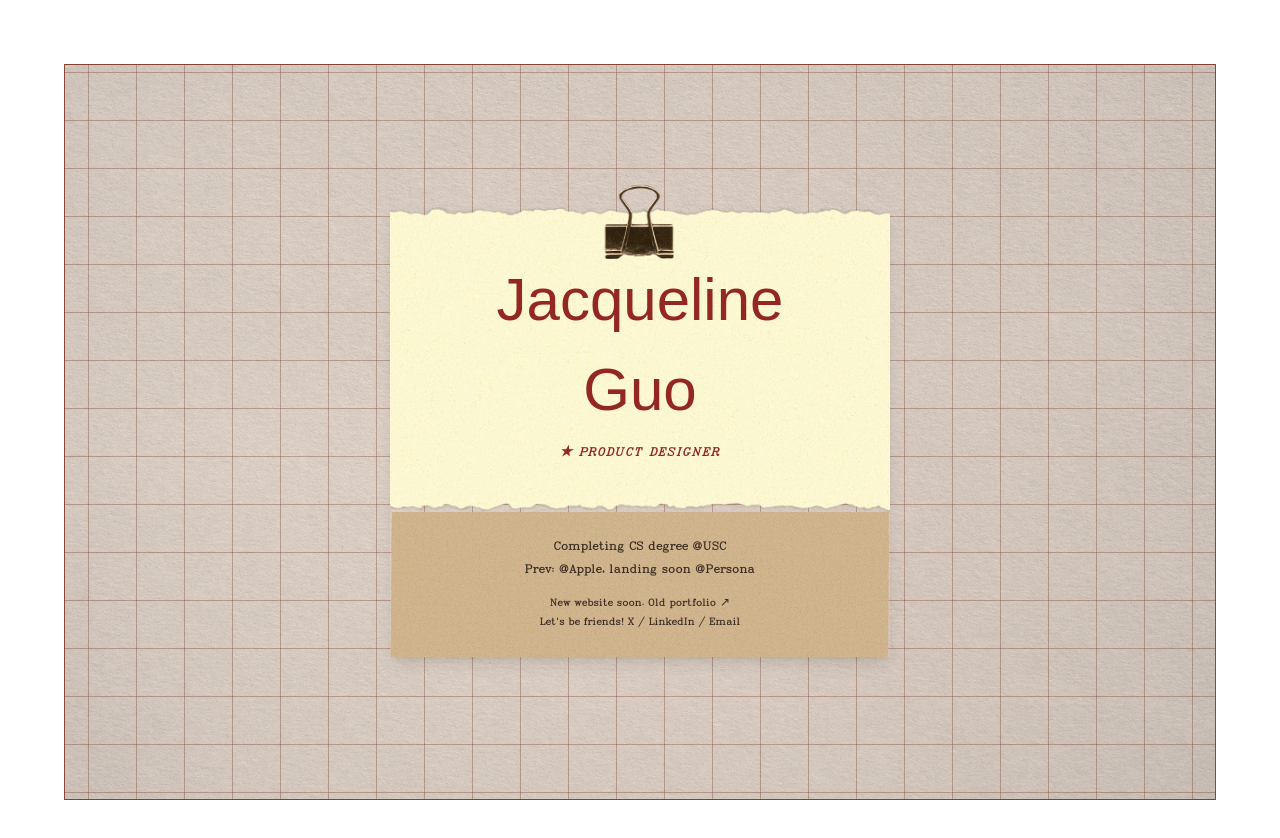
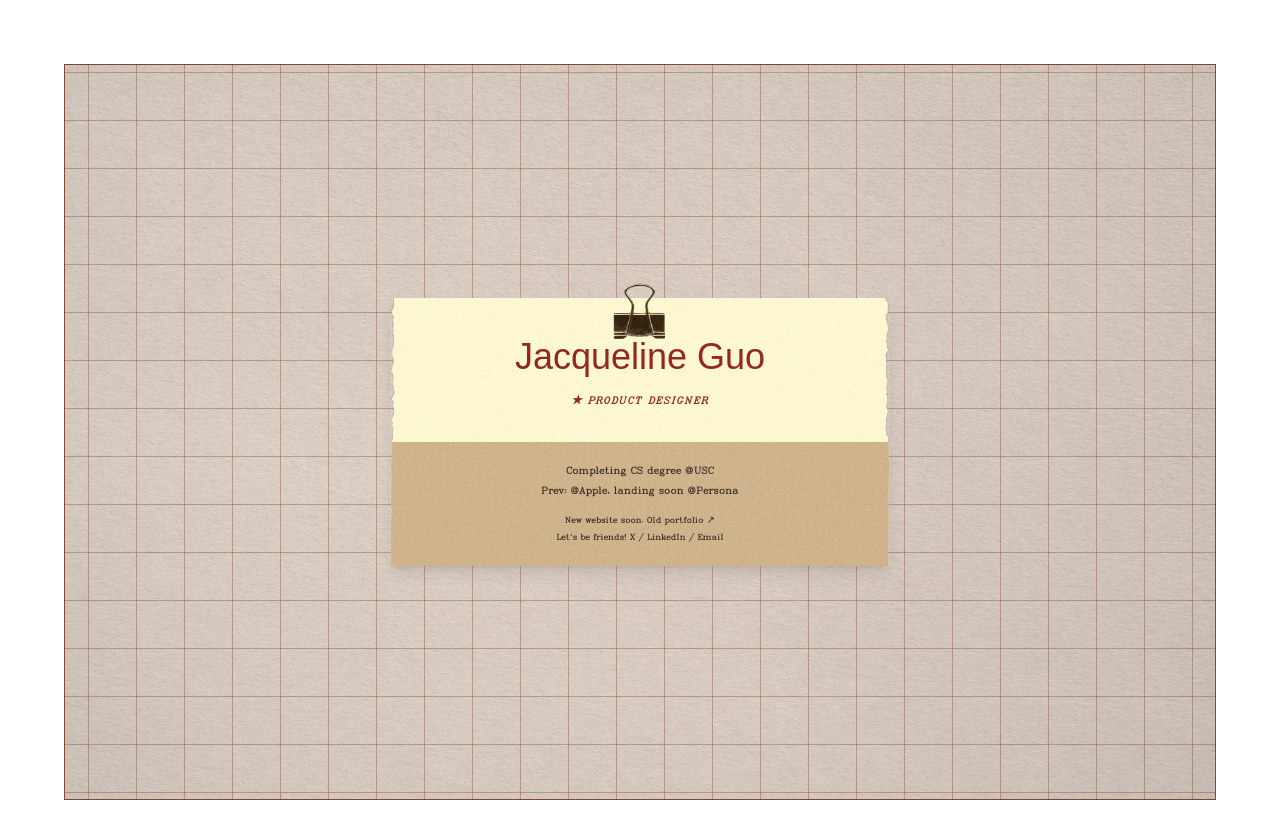
Before and after one commit to jacquelineguo7/portfolio, a Next.js app: page / in a window 1280 px wide. Shown: the top 838 px of the page. Built offline with nearby package versions, Linux system fonts and the light colour scheme; a web font is replaced by a local one.

Commit message:
cleaning up code

```diff
--- a/app/globals.css
+++ b/app/globals.css
@@ -1,9 +1,7 @@
 @import "tailwindcss";
 
-/* Import Hershey-Noailles fonts from local files */
 @font-face {
   font-family: 'Hershey Noailles';
-  /* Changed from external URL to local file path */
   src: url('/fonts/Hershey-Noailles-Times-Duplex-Italic-Regular.woff') format('woff');
   font-weight: 400;
   font-style: italic;
@@ -12,7 +10,6 @@
 
 @font-face {
   font-family: 'Hershey Noailles';
-  /* Changed from external URL to local file path */
   src: url('/fonts/Hershey-Noailles-Times-Duplex-Bold.woff') format('woff');
   font-weight: 700;
   font-style: normal;
@@ -23,8 +20,6 @@
   --background: #ffffff;
   --foreground: #171717;
   --font-hershey: 'Hershey Noailles', serif;
-
-  /* Custom color tokens */
   --ketchup-red: #932823;
   --dark-brown: #3B2D24;
   --flame-burgundy: #762A1A;
@@ -38,8 +33,6 @@
   --font-sans: var(--font-geist-sans);
   --font-mono: var(--font-geist-mono);
   --font-monsieur: var(--font-monsieur);
-
-  /* Register custom colors for Tailwind */
   --color-ketchup-red: var(--ketchup-red);
   --color-dark-brown: var(--dark-brown);
 }
@@ -55,40 +48,26 @@ body {
   background: var(--background);
   color: var(--foreground);
   font-family: Arial, Helvetica, sans-serif;
-  /* Remove default margin */
   margin: 0;
   padding: 0;
-  /* Prevent scrolling but allow content to fit */
-  overflow-x: hidden;
-  overflow-y: hidden;
+  overflow: hidden;
   height: 100vh;
   width: 100vw;
 }
 
-/* Grid background - now uses an actual image instead of CSS pattern */
-.grid-background {
-  background-color: #E5DDD5;
-  /* Background image will be set here - you can add your grid image */
-  background-image: url('/assets/grid-background.png');
-  background-size: cover;
-  background-position: center center;
-  background-repeat: no-repeat;
-}
-
-/* Paper texture backgrounds */
-.yellow-paper {
-  background-image: url('/assets/yellow-paper.png');
+.paper-texture {
   background-size: cover;
   background-position: center;
 }
 
+.yellow-paper {
+  background-image: url('/assets/yellow-paper.png');
+}
+
 .kraft-paper {
   background-image: url('/assets/kraft-paper.png');
-  background-size: cover;
-  background-position: center;
 }
 
-/* Custom font family classes */
 .font-monsieur {
   font-family: var(--font-monsieur), cursive;
 }
@@ -97,59 +76,31 @@ body {
   font-family: var(--font-hershey), serif;
 }
 
-/* Landing page component styles */
-/* Grid div - now the outer container with grid pattern, texture, and padding */
 .grid-div {
-  /* Calculate size to fit within viewport including margins */
-  /* Mobile: 2rem margin on top, left, right (0 on bottom) */
-  /* So height = 100vh - 2rem (top margin), width = 100vw - 4rem (left + right margins) */
   height: calc(100vh - 2rem);
   width: calc(100vw - 4rem);
-  /* Ensure it never exceeds these dimensions */
   max-height: calc(100vh - 2rem);
   max-width: calc(100vw - 4rem);
-
-  /* Page background: lighter beige + paper texture */
-  /* Lighter beige to compensate for multiply darkening */
   background-color: #F0E8E0;
-  /* Paper texture overlay across entire window */
   background-image:
-    /* Grid pattern on top */
     linear-gradient(to right, var(--flame-burgundy-32) 1px, transparent 1px),
     linear-gradient(to bottom, var(--flame-burgundy-32) 1px, transparent 1px),
-    /* Paper texture underneath */
     url('/assets/paper234l-texture.jpg');
-
-  /* Grid pattern size */
   background-size: 48px 48px, 48px 48px, cover;
-  /* Center the grid pattern */
   background-position: center center, center center, center;
-  /* Fixed attachment locks texture to viewport - won't move during scroll/resize */
   background-attachment: scroll, scroll, fixed;
   background-repeat: repeat, repeat, no-repeat;
-  /* Multiply blend mode - texture will darken what's underneath */
   background-blend-mode: normal, normal, multiply;
-
-  /* Flexbox to center content */
   display: flex;
   align-items: center;
   justify-content: center;
-
-  /* Outer margin - thicker on top/left/right, none on bottom */
-  /* Margin only on top, right, left (not bottom) - mobile screens */
   margin: 2rem 2rem 0 2rem;
   box-sizing: border-box;
-
-  /* Border for the grid div */
   border: 1px solid var(--flame-burgundy-84);
-
-  /* Position relative so content-wrapper can be positioned */
   position: relative;
 }
 
-/* Content wrapper - sits on top of grid */
 .content-wrapper {
-  /* Position relative so it sits on top of grid-div */
   position: relative;
   z-index: 10;
   width: 100%;
@@ -163,27 +114,27 @@ body {
 
 @media (min-width: 640px) {
   .grid-div {
-    /* Tablet: 3rem margin on top, left, right */
-    /* height = 100vh - 3rem (top), width = 100vw - 6rem (left + right) */
     height: calc(100vh - 3rem);
     width: calc(100vw - 6rem);
     margin: 3rem 3rem 0 3rem;
   }
-
-  .content-wrapper {
-    padding: 4rem;
-  }
+  .content-wrapper { padding: 4rem; }
+  .binder-clip-container { top: -1.5rem; }
+  .binder-clip-image { width: 80px; height: 80px; }
+  .yellow-section { padding: 3rem; }
+  .name-heading { font-size: 3.75rem; }
+  .subtitle { font-size: 0.875rem; }
+  .kraft-section { padding: 1.5rem 2rem; }
+  .description { font-size: 0.875rem; }
+  .footer-text { font-size: 0.75rem; }
 }
 
 @media (min-width: 1024px) {
   .grid-div {
-    /* Desktop: 4rem margin on top, left, right */
-    /* height = 100vh - 4rem (top), width = 100vw - 8rem (left + right) */
     height: calc(100vh - 4rem);
     width: calc(100vw - 8rem);
     margin: 4rem 4rem 0 4rem;
   }
-
   .content-wrapper {
     padding: 5rem;
     max-width: 1400px;
@@ -205,22 +156,9 @@ body {
   z-index: 10;
 }
 
-@media (min-width: 640px) {
-  .binder-clip-container {
-    top: -1.5rem;
-  }
-}
-
 .binder-clip-image {
   width: 60px;
   height: 60px;
-}
-
-@media (min-width: 640px) {
-  .binder-clip-image {
-    width: 80px;
-    height: 80px;
-  }
 }
 
 .card {
@@ -229,18 +167,10 @@ body {
   box-shadow: 0 10px 15px -3px rgba(0, 0, 0, 0.1), 0 4px 6px -4px rgba(0, 0, 0, 0.1);
 }
 
-
-
 .yellow-section {
   position: relative;
   padding: 2rem;
   text-align: center;
-}
-
-@media (min-width: 640px) {
-  .yellow-section {
-    padding: 3rem;
-  }
 }
 
 .name-heading {
@@ -248,12 +178,6 @@ body {
   font-size: 2.25rem;
   color: var(--ketchup-red);
   margin-bottom: 0.5rem;
-}
-
-@media (min-width: 640px) {
-  .name-heading {
-    font-size: 3.75rem;
-  }
 }
 
 .subtitle {
@@ -265,22 +189,10 @@ body {
   letter-spacing: 0.05em;
 }
 
-@media (min-width: 640px) {
-  .subtitle {
-    font-size: 0.875rem;
-  }
-}
-
 .kraft-section {
   position: relative;
   padding: 1.25rem 1.5rem;
   text-align: center;
-}
-
-@media (min-width: 640px) {
-  .kraft-section {
-    padding: 1.5rem 2rem;
-  }
 }
 
 .description {
@@ -289,12 +201,6 @@ body {
   font-size: 0.75rem;
   margin-bottom: 0.75rem;
   line-height: 1.625;
-}
-
-@media (min-width: 640px) {
-  .description {
-    font-size: 0.875rem;
-  }
 }
 
 .description-line {
@@ -307,9 +213,3 @@ body {
   font-size: 0.625rem;
   line-height: 1.625;
 }
-
-@media (min-width: 640px) {
-  .footer-text {
-    font-size: 0.75rem;
-  }
-}
--- a/app/page.tsx
+++ b/app/page.tsx
@@ -3,11 +3,8 @@ import Image from "next/image";
 export default function Home() {
   return (
     <div className="grid-div">
-      {/* Content wrapper - sits on top of grid pattern */}
       <div className="content-wrapper">
         <div className="business-card">
-
-          {/* Binder clip */}
           <div className="binder-clip-container">
             <Image
               src="/assets/gold-binder-clip.png"
@@ -19,17 +16,13 @@ export default function Home() {
             />
           </div>
 
-          {/* Business card content */}
           <div className="card">
-
-            {/* Yellow paper section */}
-            <div className="yellow-paper yellow-section">
+            <div className="paper-texture yellow-paper yellow-section">
               <h1 className="name-heading">Jacqueline Guo</h1>
               <p className="subtitle">★ PRODUCT DESIGNER</p>
             </div>
 
-            {/* Kraft paper section */}
-            <div className="kraft-paper kraft-section">
+            <div className="paper-texture kraft-paper kraft-section">
               <p className="description">
                 <span className="description-line">Completing CS degree @USC</span>
                 <span className="description-line">Prev: @Apple, landing soon @Persona</span>
@@ -41,11 +34,8 @@ export default function Home() {
               </p>
             </div>
           </div>
-          {/* Close card */}
         </div>
-        {/* Close business-card */}
       </div>
-      {/* Close content-wrapper */}
     </div>
   );
 }
```
